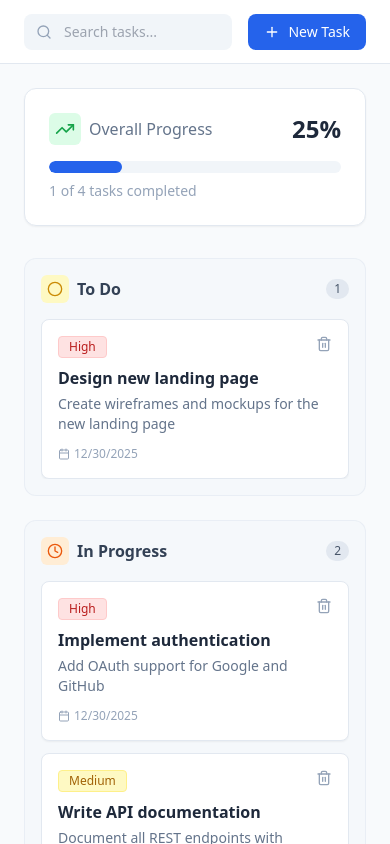
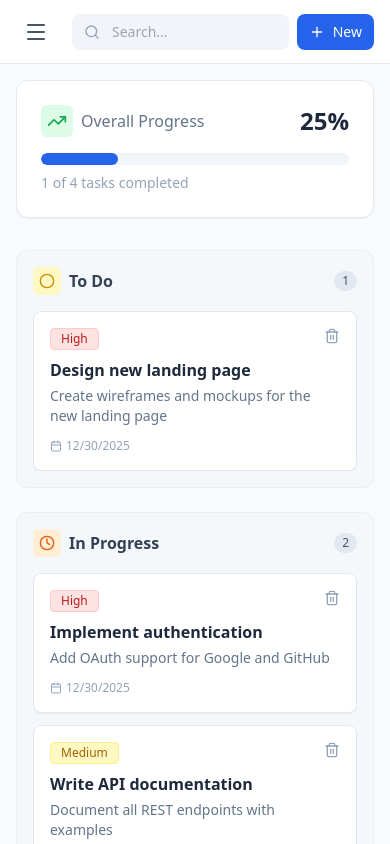
Before and after one commit to swaroop999/enterprise-task-dashboard, a React (Vite) app: page / in a window 390 px wide. Built offline with nearby package versions, Linux system fonts and the light colour scheme.

Commit message:
added hamburger menu and fixed columns for mobile

```diff
--- a/src/App.jsx
+++ b/src/App.jsx
@@ -2,14 +2,11 @@ import React, { useState, useEffect } from "react";
 import {
   Search,
   Plus,
-  BarChart3,
-  Settings,
-  LayoutDashboard,
-  // New Icons imported here
   TrendingUp,
   Circle,
   Clock,
   CheckCircle2,
+  Menu, // New Icon
 } from "lucide-react";
 
 // Components
@@ -22,7 +19,6 @@ import { defaultTasks } from "./data/mockData";
 
 const STORAGE_KEY = "enterprise-tasks";
 
-// --- Configuration for Kanban Columns (New) ---
 const columnConfig = {
   pending: {
     title: "To Do",
@@ -50,13 +46,14 @@ export default function App() {
   const [searchQuery, setSearchQuery] = useState("");
   const [isCreateDialogOpen, setIsCreateDialogOpen] = useState(false);
 
-  // Load from LocalStorage
+  // NEW: State for Mobile Sidebar
+  const [isSidebarOpen, setIsSidebarOpen] = useState(false);
+
   useEffect(() => {
     const stored = localStorage.getItem(STORAGE_KEY);
     if (stored) setTasks(JSON.parse(stored));
   }, []);
 
-  // Save to LocalStorage
   useEffect(() => {
     localStorage.setItem(STORAGE_KEY, JSON.stringify(tasks));
   }, [tasks]);
@@ -100,17 +97,31 @@ export default function App() {
 
   return (
     <div className="flex h-screen bg-slate-50 font-sans text-slate-900">
-      <Sidebar activeView={activeView} setActiveView={setActiveView} />
+      {/* Updated Sidebar with Props */}
+      <Sidebar
+        activeView={activeView}
+        setActiveView={setActiveView}
+        isOpen={isSidebarOpen}
+        onClose={() => setIsSidebarOpen(false)}
+      />
 
       <main className="flex-1 flex flex-col overflow-hidden">
         {/* Header */}
-        <header className="h-16 bg-white border-b border-slate-200 flex items-center justify-between px-6">
+        <header className="h-16 bg-white border-b border-slate-200 flex items-center justify-between px-4 md:px-6 z-10">
           <div className="flex items-center gap-4 flex-1">
+            {/* NEW: Mobile Menu Button */}
+            <button
+              onClick={() => setIsSidebarOpen(true)}
+              className="md:hidden p-2 text-slate-600 hover:bg-slate-100 rounded-lg"
+            >
+              <Menu size={24} />
+            </button>
+
             <div className="relative max-w-md w-full">
               <Search className="absolute left-3 top-1/2 -translate-y-1/2 text-slate-400 h-4 w-4" />
               <input
                 type="text"
-                placeholder="Search tasks..."
+                placeholder="Search..."
                 value={searchQuery}
                 onChange={(e) => setSearchQuery(e.target.value)}
                 className="w-full pl-10 pr-4 py-2 bg-slate-100 border-none rounded-lg text-sm focus:outline-none focus:ring-2 focus:ring-blue-500"
@@ -119,17 +130,19 @@ export default function App() {
           </div>
           <button
             onClick={() => setIsCreateDialogOpen(true)}
-            className="ml-4 bg-blue-600 hover:bg-blue-700 text-white px-4 py-2 rounded-lg text-sm font-medium flex items-center gap-2 transition-colors"
+            className="ml-2 md:ml-4 bg-blue-600 hover:bg-blue-700 text-white px-3 md:px-4 py-2 rounded-lg text-sm font-medium flex items-center gap-2 whitespace-nowrap"
           >
-            <Plus size={16} /> New Task
+            <Plus size={16} />
+            <span className="hidden md:inline">New Task</span>
+            <span className="md:hidden">New</span>
           </button>
         </header>
 
         {/* Views */}
-        <div className="flex-1 overflow-auto p-6">
+        <div className="flex-1 overflow-auto p-4 md:p-6">
           {activeView === "dashboard" && (
             <>
-              {/* Analytics Widget (Updated with Graph Icon) */}
+              {/* Analytics Widget */}
               <div className="mb-8 bg-white p-6 rounded-xl border border-slate-200 shadow-sm">
                 <div className="flex justify-between items-center mb-4">
                   <div className="flex items-center gap-2">
@@ -155,17 +168,16 @@ export default function App() {
                 </p>
               </div>
 
-              {/* Kanban Board (Updated with Header Icons) */}
-              <div className="grid grid-cols-1 md:grid-cols-3 gap-6 h-full">
-                {/* We now map over the config object entries instead of just strings */}
+              {/* Kanban Board - FIXED HEIGHT LOGIC */}
+              <div className="grid grid-cols-1 md:grid-cols-3 gap-6 h-auto md:h-full pb-10">
                 {Object.entries(columnConfig).map(([status, config]) => (
                   <div
                     key={status}
                     onDragOver={(e) => e.preventDefault()}
                     onDrop={(e) => onDrop(e, status)}
-                    className="flex flex-col h-full rounded-xl bg-slate-100/50 border border-slate-200/60 p-4"
+                    // FIXED: h-auto on mobile so it doesn't get squished
+                    className="flex flex-col h-auto md:h-full rounded-xl bg-slate-100/50 border border-slate-200/60 p-4"
                   >
-                    {/* Header with Icon */}
                     <div className="flex items-center justify-between mb-4">
                       <div className="flex items-center gap-2">
                         <div className={`p-1.5 rounded-md ${config.bgColor}`}>
@@ -185,7 +197,6 @@ export default function App() {
                       </span>
                     </div>
 
-                    {/* Tasks list */}
                     <div className="space-y-3 overflow-y-auto">
                       {filteredTasks
                         .filter((t) => t.status === status)
@@ -205,7 +216,6 @@ export default function App() {
           )}
 
           {activeView === "analytics" && <AnalyticsView tasks={tasks} />}
-
           {activeView === "settings" && (
             <SettingsView tasks={tasks} setTasks={setTasks} />
           )}
```
